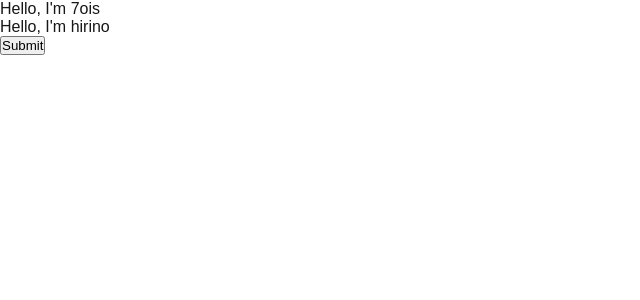
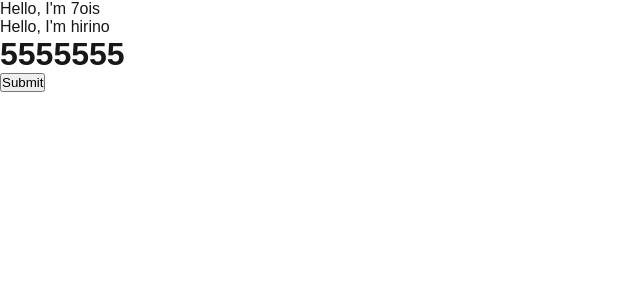
Before and after one commit to 7ois/Project-42, a Next.js app: page / in a window 1280 px wide. Shown: the top 300 px of the page, without its empty margins (0-640 px from the left). Built offline with nearby package versions, Linux system fonts and the light colour scheme.

Commit message:
:tada: 55555555

```diff
--- a/src/app/page.tsx
+++ b/src/app/page.tsx
@@ -5,6 +5,7 @@ const Page = () => {
     <>
       <div>Hello, I'm 7ois</div>
       <div>Hello, I'm hirino</div>
+      <h1>5555555</h1>
 
       <button>Submit</button>
     </>
```
